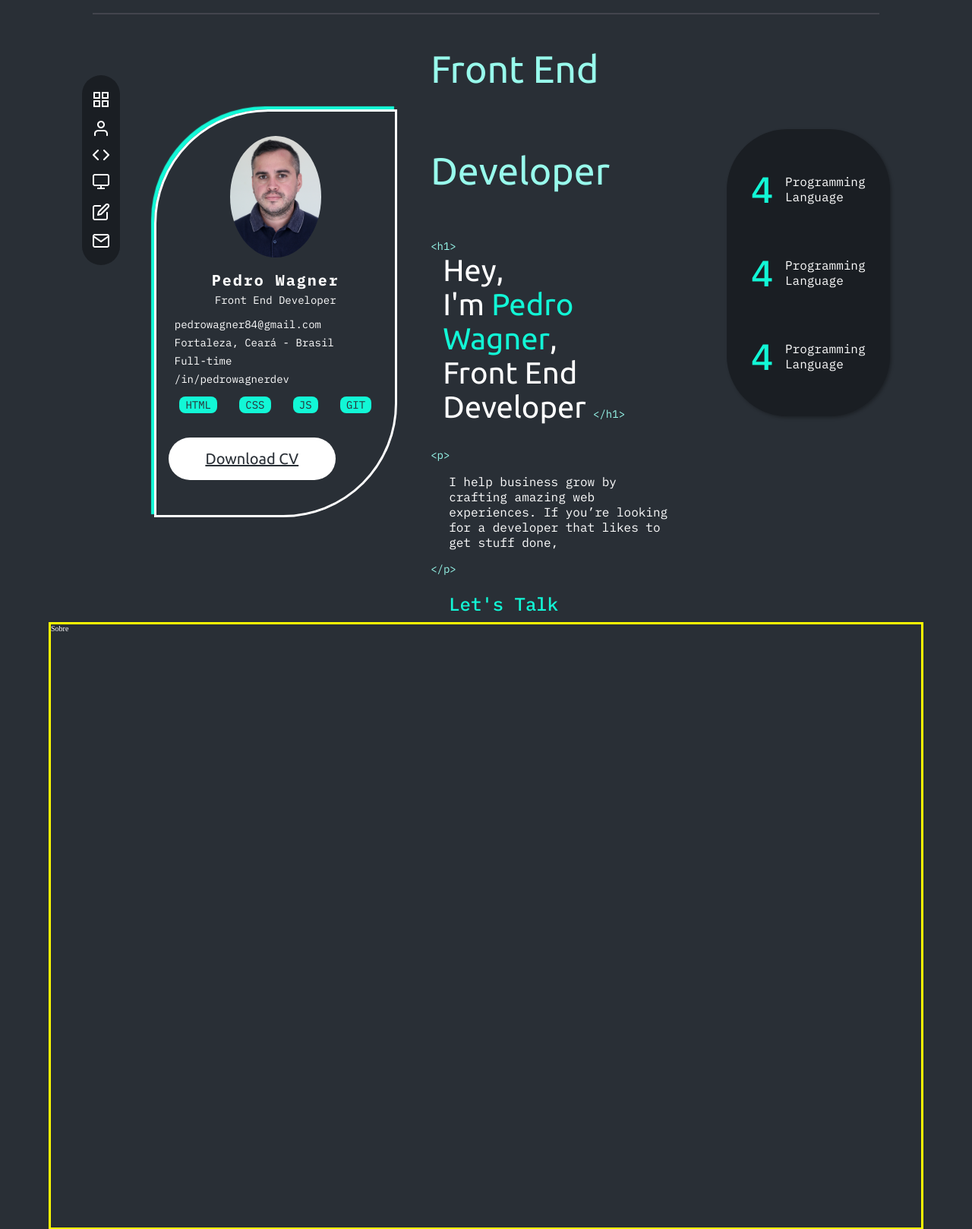
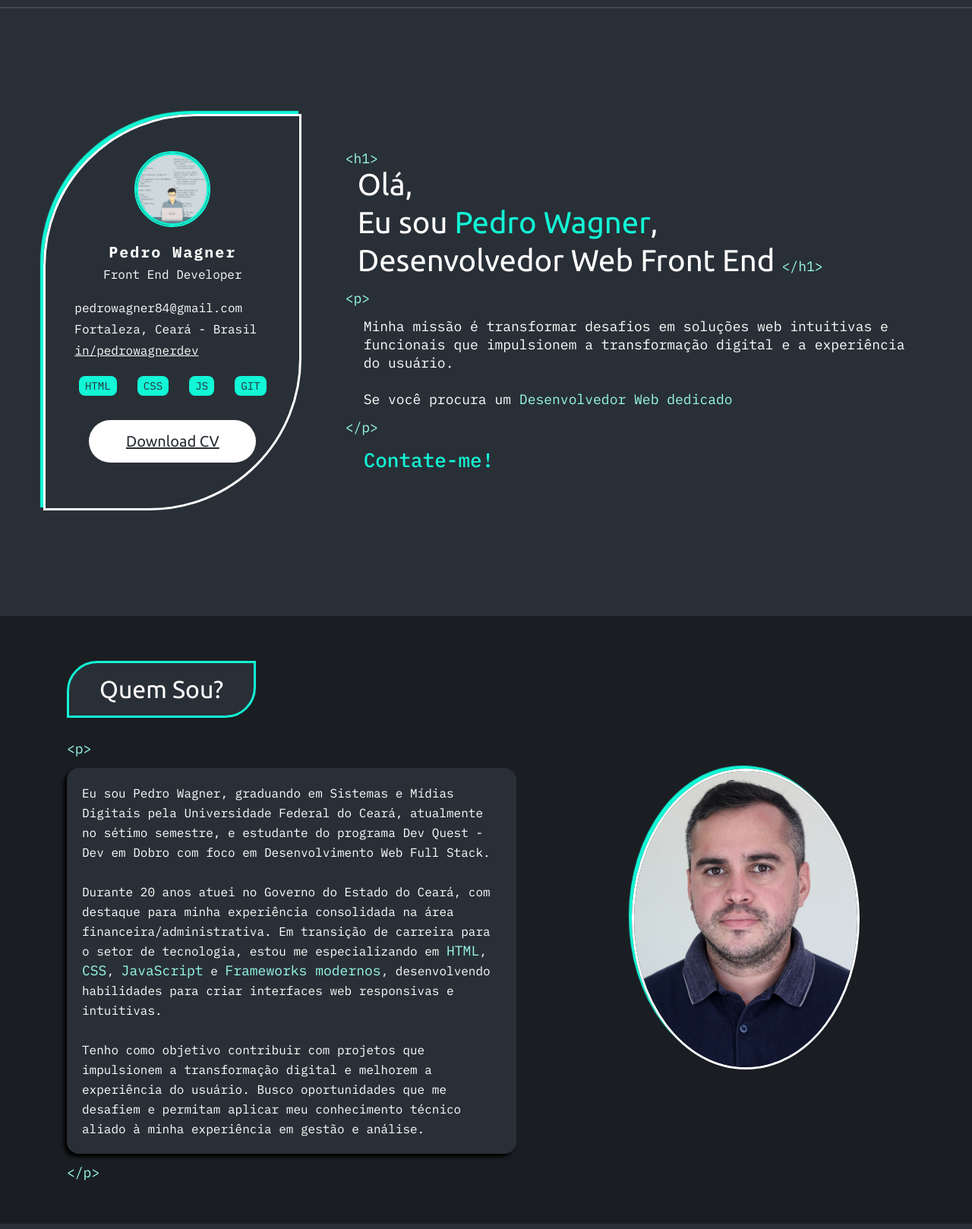
Before and after one commit to pedrowfilho/portfolio, a plain HTML site: page index.html in a window 1280 px wide. Shown: the part 65-1683 px from the top of the page at 76% size. Drawn offline with Linux system fonts and the light colour scheme.

Commit message:
:recycle: refactor: refatoração geral e inclusão de seção

```diff
--- a/index.html
+++ b/index.html
@@ -3,11 +3,19 @@
   <head>
     <meta charset="UTF-8" />
     <meta name="viewport" content="width=device-width, initial-scale=1.0" />
+    <meta name="msapplication-TileColor" content="#ffffff" />
+    <meta name="theme-color" content="#ffffff" />
     <title>Pedro Wagner | Front End Developer</title>
+    <link
+      rel="shortcut icon"
+      href="./src/images/favicon-16x16.png"
+      type="image/x-icon"
+    />
     <link rel="stylesheet" href="./src/css/reset.css" />
     <link rel="stylesheet" href="./src/css/variables.css" />
     <link rel="stylesheet" href="./src/css/style.css" />
     <link rel="stylesheet" href="./src/css/menu.css" />
+    <link rel="stylesheet" href="./src/css/responsive.css" />
 
     <link rel="preconnect" href="https://fonts.googleapis.com" />
     <link rel="preconnect" href="https://fonts.gstatic.com" crossorigin />
@@ -17,7 +25,6 @@
     />
   </head>
   <body>
-
     <header class="header">
       <div class="header-logo">
         <span class="sinal">&lt;PW/&gt;</span
@@ -42,53 +49,20 @@
       </nav>
     </header>
 
-    <hr class="line">
+    <hr class="line" />
 
-    <section class="home" id="home">
-      <nav class="nav-side-menu">
-        <ul class="side-menu">
-          <li>
-            <a href="#"
-              ><img src="./src/images/default.png" alt="icon default"
-            /></a>
-          </li>
-          <li>
-            <a href="#"
-              ><img src="./src/images/about-me.png" alt="icon default"
-            /></a>
-          </li>
-          <li>
-            <a href="#"
-              ><img src="./src/images/skills.png" alt="icon default"
-            /></a>
-          </li>
-          <li>
-            <a href="#"
-              ><img src="./src/images/projects.png" alt="icon default"
-            /></a>
-          </li>
-          <li>
-            <a href="#"
-              ><img src="./src/images/blogs.png" alt="icon default"
-            /></a>
-          </li>
-          <li>
-            <a href="#"
-              ><img src="./src/images/contact.png" alt="icon default"
-            /></a>
-          </li>
-        </ul>
-      </nav>
-
-      <div class="card-profile">
-        <img src="./src/images/profile-photo-pedro.jpg" alt="" />
+    <main class="home" id="home">
+      <section class="card-profile">
+        <img src="./src/images/profile-photo.png" alt="avatar de perfi" />
         <h2>Pedro Wagner</h2>
         <p>Front End Developer</p>
         <div class="card-contact">
           <p>pedrowagner84@gmail.com</p>
           <p>Fortaleza, Ceará - Brasil</p>
-          <p>Full-time</p>
-          <p>/in/pedrowagnerdev</p>
+          <!-- <p>Full-time</p> -->
+          <a href="https://www.linkedin.com/in/pedrowagnerdev" target="_blank"
+            >in/pedrowagnerdev</a
+          >
         </div>
 
         <div class="buttons">
@@ -98,56 +72,98 @@
           <span class="button-icon">git</span>
         </div>
 
-        <a href="#" class="btn-download">Download CV</a>
-      </div>
+        <a
+          href="https://docs.google.com/document/d/1OW3idP7vp1u7ZSDMrjli81-m2_zQwt2P/edit?usp=drive_link&ouid=100706027283491782174&rtpof=true&sd=true"
+          class="btn-download"
+          target="_blank"
+          >Download CV</a
+        >
+      </section>
 
-      <div class="info">
-        <h1>Front End Developer</h1>
+      <section class="info">
+        <!-- <h1>Front End Developer</h1> -->
 
-        <span class="tag">&lt;h1&gt;</span>
-        <p>
-          Hey,<br />
-          I'm <span class="tag-text">Pedro Wagner</span>,
-        </p>
-        <p>Front End Developer <span class="tag">&lt;/h1&gt;</span></p>
-        <span class="tag-p">&lt;p&gt;</span>
+        <div class="text-hello">
+          <span class="tag">&lt;h1&gt;</span>
+          <p>
+            Olá,<br />
+            Eu sou <span class="tag-text">Pedro Wagner</span>,
+          </p>
+          <p>
+            Desenvolvedor Web Front End <span class="tag">&lt;/h1&gt;</span>
+          </p>
+        </div>
+        <span class="tag">&lt;p&gt;</span>
         <p class="text">
-          I help business grow by crafting amazing web experiences. If you’re
-          looking for a developer that likes to get stuff done,
+          Minha missão é transformar desafios em soluções web intuitivas e
+          funcionais que impulsionem a transformação digital e a experiência do
+          usuário. <br />
+          <br />
+          Se você procura um <span class="tag">Desenvolvedor Web dedicado</span>
         </p>
         <span class="tag">&lt;/p&gt;</span>
-        <span class="lets-talk"> Let's Talk </span>
+        <span class="lets-talk"> Contate-me! </span>
+      </section>
+    </main>
+
+    <section class="about" id="about">
+      <div class="text-about">
+        <h2 class="about-me">Quem sou?</h2>
+        <span class="tag">&lt;p&gt;</span>
+        <p>
+          Eu sou Pedro Wagner, graduando em Sistemas e Mídias Digitais pela
+          Universidade Federal do Ceará, atualmente no sétimo semestre, e
+          estudante do programa Dev Quest - Dev em Dobro com foco em
+          Desenvolvimento Web Full Stack. <br /><br />
+          Durante 20 anos atuei no Governo do Estado do Ceará, com destaque para
+          minha experiência consolidada na área financeira/administrativa. Em
+          transição de carreira para o setor de tecnologia, estou me
+          especializando em <span class="tag">HTML</span>,
+          <span class="tag">CSS</span>, <span class="tag">JavaScript</span> e
+          <span class="tag">Frameworks modernos</span>, desenvolvendo
+          habilidades para criar interfaces web responsivas e intuitivas.
+          <br /><br />
+          Tenho como objetivo contribuir com projetos que impulsionem a
+          transformação digital e melhorem a experiência do usuário. Busco
+          oportunidades que me desafiem e permitam aplicar meu conhecimento
+          técnico aliado à minha experiência em gestão e análise.
+        </p>
+        <span class="tag">&lt;/p&gt;</span>
       </div>
-
-      <nav class="nav-features">
-        <ul class="card-features">
-          <li>
-            <div class="tag-features">
-              <span class="number">4</span>
-              <p class="text">Programming <br> Language</p>
-            </div>
-          </li>
-          <li>
-            <div class="tag-features">
-              <span class="number">4</span>
-              <p class="text">Programming <br> Language</p>
-            </div>
-          </li>
-          <li>
-            <div class="tag-features">
-              <span class="number">4</span>
-              <p class="text">Programming <br> Language</p>
-            </div>
-          </li>
-        </ul>
-      </nav>
+      <div class="photo">
+        <img src="./src/images/profile-photo-pedro.jpg" alt="foto de perfil" />
+      </div>
     </section>
 
-    <section class="about" id="about">Sobre</section>
+    <section class="skills" id="skills">
+      <div class="container-skills">
+        <h2 class="titulo-da-secao">Stack de desenvolvimento</h2>
+        <!-- <span class="tag">&lt;img&gt;</span> -->
+        <!-- <div> -->
+          <div class="icon">
+            <img src="./src/images/html-icon.png" alt="icone html" />
+            <span class="html">HTML</span>
+          </div>
+          <div class="icon">
+            <img src="./src/images/css-icon.png" alt="icone html" />
+            <span class="css">CSS</span>
+          </div>
+          <div class="icon">
+            <img src="./src/images/js-icon.png" alt="icone html" />
+            <span class="js">JS</span>
+          </div>
+          <div class="icon">
+            <img src="./src/images/git-icon-2.png" alt="icone html" />
+            <span class="git">GIT</span>
+          </div>
+        <!-- </div> -->
+        <!-- <span class="tag">&lt;/img&gt;</span> -->
+      </div>
+    </section>
 
-    <section class="skills" id="skills">Skills</section>
-
-    <section class="projects" id="projects" id>Projetos</section>
+    <section class="projects" id="projects">
+      <h2>Projetos (em construção)</h2>
+    </section>
 
     <section class="contact" id="contact">Contato</section>
 
--- a/src/css/style.css
+++ b/src/css/style.css
@@ -1,10 +1,9 @@
 body {
   display: flex;
   flex-direction: column;
-  width: 90%;
-  margin: 0 auto;
-  background-color: var(--bgcolor1);
   color: var(--white);
+  /* min-height: 100vh; */
+  /* margin: 0 auto; */
 }
 
 /* ------------------ HEADER ----------------- */
@@ -13,15 +12,17 @@ body {
   display: flex;
   justify-content: space-between;
   align-items: center;
-  padding: 20px 0;
+  padding: 16px;
   font-family: var(--font-ibm-plex-mono);
+  background-color: var(--bgcolor1);
+  /* max-width: 1400px; */
+  /* margin: 0 auto; */
 }
 
 .header-logo {
   display: flex;
   align-items: center;
   gap: 5px;
-  margin-left: 25px;
 }
 
 .header-logo h1 {
@@ -38,8 +39,8 @@ body {
 }
 
 .line {
-  width: 90%;
-  border: 1px solid #43454D;
+  width: 100%;
+  border: 1px solid #43454d;
   align-self: center;
 }
 
@@ -48,157 +49,78 @@ body {
 .home {
   display: flex;
   justify-content: space-evenly;
-  align-items: flex-start;
   background-color: var(--bgcolor1);
+  height: calc(100vh - 74px);
   height: 100vh;
+  flex-wrap: wrap;
 }
 
-.nav-side-menu {
-  display: flex;
-  align-items: flex-start;
-  align-self: flex-start;
-  margin-top: 80px;
-}
-
-.side-menu {
-  background-color: var(--bgcolor2);
-  width: 48px;
-  height: 250px;
-  display: flex;
+.home .titulo {
+  display: block;
   flex-direction: column;
   justify-content: center;
   align-items: center;
-  padding: 8px 25px;
-  border-radius: 40px;
   gap: 16px;
-}
-
-.info {
-  display: flex;
-  flex-direction: column;
-  align-items: flex-start;
-  max-width: 30%;
-  align-self: center;
-  font-family: var(--font-ubuntu);
-}
-
-.info h1 {
-  color: var(--brand2, #98faec);
-  font-family: var(--font-ubuntu);
-  font-size: 5rem;
-  font-weight: 400;
-  line-height: 134px;
-  margin-bottom: 24px;
-}
-
-.info .tag {
-  color: var(--brand2, #98faec);
-  font-family: var(--font-ibm-plex-mono);
-  font-size: 1.4rem;
-  font-weight: 400;
-  line-height: 18px;
-  text-transform: lowercase;
-}
-
-.info .tag-text {
-  color: var(--brand1, #12f7d6);
-  font-family: Ubuntu;
-  font-size: 4rem;
-  font-weight: 400;
-}
-
-.info p {
-  color: var(--white, #fff);
-  font-family: var(--font-ubuntu);
-  font-size: 4rem;
-  font-style: normal;
-  font-weight: 400;
-  line-height: 45px;
-  padding: 0 16px;
-}
-
-.info .tag-p {
-  color: var(--brand2, #98faec);
-  font-family: var(--font-ibm-plex-mono);
-  font-size: 1.4rem;
-  font-weight: 400;
-  line-height: 18px;
-  margin-top: 32px;
-}
-
-.info .text {
-  color: var(--white, #fff);
-  font-family: var(--font-ibm-plex-mono);
-  font-size: 1.6rem;
-  font-style: normal;
-  line-height: 20px;
-  padding: 0 24px;
-  margin: 16px 0;
-}
-
-.info .lets-talk {
-  color: var(--brand1, #12f7d6);
-  font-family: var(--font-ibm-plex-mono);
-  font-size: 2.4rem;
-  font-style: normal;
-  font-weight: 500;
-  line-height: 42px;
-  text-transform: capitalize;
-  padding: 0 24px;
-  margin-top: 16px;
+  width: 50%;
 }
 
 .card-profile {
   border: 3px solid var(--white);
   box-shadow: -4px -4px 1px var(--brand1);
-  display: inline-flex;
-  width: 320px;
+  width: 340px;
   height: auto;
-  flex-direction: column;
-  justify-content: flex-start;
-  align-self: flex-end;
   text-align: center;
-  margin-bottom: 12%;
-  padding: 16px;
-  border-radius: 150px 0 150px 0;
+  align-self: center;
+  padding: 30px;
+  border-radius: 200px 0 200px 0;
   font-family: var(--font-ibm-plex-mono);
 }
 
 .card-profile img {
-  width: 120px;
-  height: auto;
+  width: 100px;
   border-radius: 50%;
-  margin: 16px auto 16px;
+  margin: 16px auto;
+  border: 2px solid #12f7d6;
 }
 
 .card-profile h2 {
   font-size: 2rem;
   letter-spacing: 2px;
-  margin-bottom: 4px;
+  margin-bottom: 6px;
 }
 
 .card-profile p {
-  font-size: 1.4rem;
-  margin-bottom: 6px;
+  font-size: 1.6rem;
 }
 
-.card-contact {
+.card-profile .card-contact {
   text-align: left;
   padding: 8px;
+  font-size: 1.4rem;
+  color: var(--white);
+  margin: 16px 0;
 }
 
-.buttons {
+.card-profile .card-contact p {
+  margin-bottom: 8px;
+}
+
+.card-profile .card-contact a {
+  color: var(--white);
+  font-size: 1.6rem;
+  text-decoration: underline;
+}
+
+.card-profile .buttons {
   display: flex;
   justify-content: flex-start;
   align-items: center;
-  padding: 0 8px;
-  gap: 16px;
 }
 
-.buttons .button-icon {
+.card-profile .buttons .button-icon {
   background-color: var(--brand1);
   color: var(--bgcolor1);
-  padding: 2px 8px;
+  padding: 4px 8px;
   border-radius: 8px;
   font-size: 1.4rem;
   margin: 0 auto;
@@ -206,7 +128,7 @@ body {
   margin-bottom: 32px;
 }
 
-.btn-download {
+.card-profile .btn-download {
   background-color: var(--white);
   font-family: var(--font-ubuntu);
   font-size: 20px;
@@ -220,18 +142,81 @@ body {
   transition: 0.3s;
 }
 
+.info {
+  display: flex;
+  width: 60%;
+  flex-direction: column;
+  align-self: center;
+  font-family: var(--font-ubuntu);
+}
+
+.info h1 {
+  color: var(--brand2, #98faec);
+  font-family: var(--font-ubuntu);
+  font-size: 5rem;
+  font-weight: 400;
+  margin-bottom: 32px;
+}
+
+.info .text-hello {
+  margin-bottom: 16px;
+}
+
+.tag {
+  color: var(--brand2, #98faec);
+  font-family: var(--font-ibm-plex-mono);
+  font-size: 1.8rem;
+  line-height: 18px;
+}
+
+.tag-text {
+  color: var(--brand1, #12f7d6);
+  font-family: Ubuntu;
+  font-size: 4rem;
+  font-weight: 400;
+}
+
+.info p {
+  color: var(--white, #fff);
+  font-family: var(--font-ubuntu);
+  font-size: 4rem;
+  font-style: normal;
+  font-weight: 400;
+  line-height: 50px;
+  padding: 0 16px;
+}
+
+.info .text {
+  color: var(--white, #fff);
+  font-family: var(--font-ibm-plex-mono);
+  font-size: 1.8rem;
+  font-style: normal;
+  line-height: 24px;
+  padding: 0 24px;
+  margin: 16px 0;
+}
+
+.info .lets-talk {
+  color: var(--brand1, #12f7d6);
+  font-family: var(--font-ibm-plex-mono);
+  font-size: 2.6rem;
+  font-weight: 500;
+  padding-left: 24px;
+  margin-top: 16px;
+}
+
 .nav-features {
-  display: flex;
+  /* display: flex; */
   align-items: flex-start;
   align-self: center;
-  margin-bottom: 120px;
+  border: 2px solid blue;
 }
 
 .card-features {
   display: flex;
-  padding: 48px 32px;
+  padding: 40px 32px;
   flex-direction: column;
-  gap: 48px;
+  gap: 40px;
   border-radius: 80px;
   background: var(--bgcolor2, #1a1e23);
   box-shadow: 2px 2px 4px 0px rgba(0, 0, 0, 0.3);
@@ -241,15 +226,13 @@ body {
   display: flex;
   justify-content: center;
   align-items: center;
-  gap: 16px;
+  gap: 8px;
 }
 
 .tag-features .text {
   color: var(--white, #fff);
   font-family: var(--font-ibm-plex-mono);
   font-size: 16px;
-  font-weight: 400;
-  line-height: 20px;
 }
 
 .tag-features .number {
@@ -263,39 +246,142 @@ body {
 /* ------------------ ABOUT ----------------- */
 
 .about {
-  border: 3px solid yellow;
-  /* background-color: var(--bgcolor1); */
+  display: flex;
+  justify-content: space-around;
+  align-items: center;
   height: 100vh;
+  background-color: var(--bgcolor2);
+  margin: 0 auto;
+}
+
+.about .text-about {
+  display: flex;
+  flex-direction: column;
+  justify-content: center;
+  align-items: flex-start;
+  gap: 16px;
+  padding: 24px;
+  width: 50%;
+}
+
+.about .about-me {
+  padding: 16px 40px;
+  border-radius: 40px 0px;
+  border: 3px solid var(--brand1, #12f7d6);
+  background: var(--bgcolor1, #292f36);
+  color: var(--white, #fff);
+  font-family: var(--font-ubuntu);
+  font-size: 3.2rem;
+  font-weight: 400;
+  text-transform: capitalize;
+  margin-bottom: 16px;
+}
+
+.about .text-about p {
+  color: var(--white, #fff);
+  font-family: var(--font-ibm-plex-mono);
+  font-size: 1.6rem;
+  line-height: 26px;
+  padding: 20px;
+  background-color: var(--bgcolor1);
+  border-radius: 16px;
+  box-shadow: -4px 4px 5px black;
+}
+
+.about .photo {
+  width: 30%;
+}
+
+.about .photo img {
+  width: 300px;
+  /* border-radius: 50% 10% 50% 10% / 10% 50% 10% 50%; */
+  border-radius: 50%;
+  border: 3px solid var(--white);
+  box-shadow: -4px -4px 1px var(--brand1);
 }
 
 /* ------------------ SKILLS ----------------- */
 
 .skills {
-  border: 3px solid red;
-  /* background-color: var(--bgcolor1); */
+  display: flex;
+  justify-content: center;
+  align-items: center;
   height: 100vh;
+  background-color: var(--bgcolor1);
+  flex-wrap: wrap;
+}
+
+.skills .container-skills {
+  display: flex;
+  justify-content: center;
+  align-items: center;
+  gap: 20px;
+  padding: 24px;
+  width: 100%;
+}
+
+.skills .container-skills div {
+  display: flex;
+}
+
+.skills .container-skills .titulo-da-secao {
+  padding: 16px 40px;
+  border-radius: 40px 0px;
+  border: 3px solid var(--brand1, #12f7d6);
+  background: var(--bgcolor1, #292f36);
+  color: var(--white, #fff);
+  font-family: var(--font-ubuntu);
+  font-size: 3.2rem;
+  font-weight: 400;
+  margin: 0 50px 0 0;
+}
+
+.skills .icon {
+  flex-direction: column;
+  align-items: center;
+  padding: 10px;
+  gap: 10px;
+  font-family: var(--font-ibm-plex-mono);
+  font-size: 2.4rem;
+  line-height: 42px;
+}
+
+.skills .icon img {
+  width: 100px;
+}
+
+.skills .icon .html {
+  color: #E54F26;
+}
+
+.skills .icon .css {
+  color: #0C73B8;
+}
+
+.skills .icon .js {
+  color: #E7A020;
+}
+
+.skills .icon .git {
+  color: #12F7D6;
 }
 
 /* ------------------ PROJECTS ----------------- */
 
 .projects {
-  border: 3px solid green;
-  /* background-color: var(--bgcolor1); */
+  background-color: var(--bgcolor2);
   height: 100vh;
 }
 
 /* ------------------ CONTACT ----------------- */
 
 .contact {
-  border: 3px solid blue;
-  /* background-color: var(--bgcolor1); */
+  background-color: var(--bgcolor1);
   height: 100vh;
 }
 
 /* ------------------ FOOTER ----------------- */
 
 .footer {
-  border: 3px solid black;
-  /* background-color: var(--bgcolor1); */
-  /* height: 100vh; */
+  background-color: var(--bgcolor2);
 }
--- a/src/css/variables.css
+++ b/src/css/variables.css
@@ -14,5 +14,4 @@
     --font-ibm-plex-mono: "IBM Plex Mono", monospace;
     --font-ubuntu: "Ubuntu", sans-serif;
 
-    --max-width-container: 1920px;
 }
```
Also changed, not shown: src/css/menu.css (+2 -38 lines), src/css/responsive.css (added, +77 -0 lines), src/images/arrow.png (deleted), src/images/css-icon.png (added), src/images/favicon-16x16.png (added), src/images/git-icon-2.png (added), src/images/git-icon.png (added), src/images/html-icon.png (added), src/images/image-development.png (added), src/images/js-icon.png (added), 1 other file.
